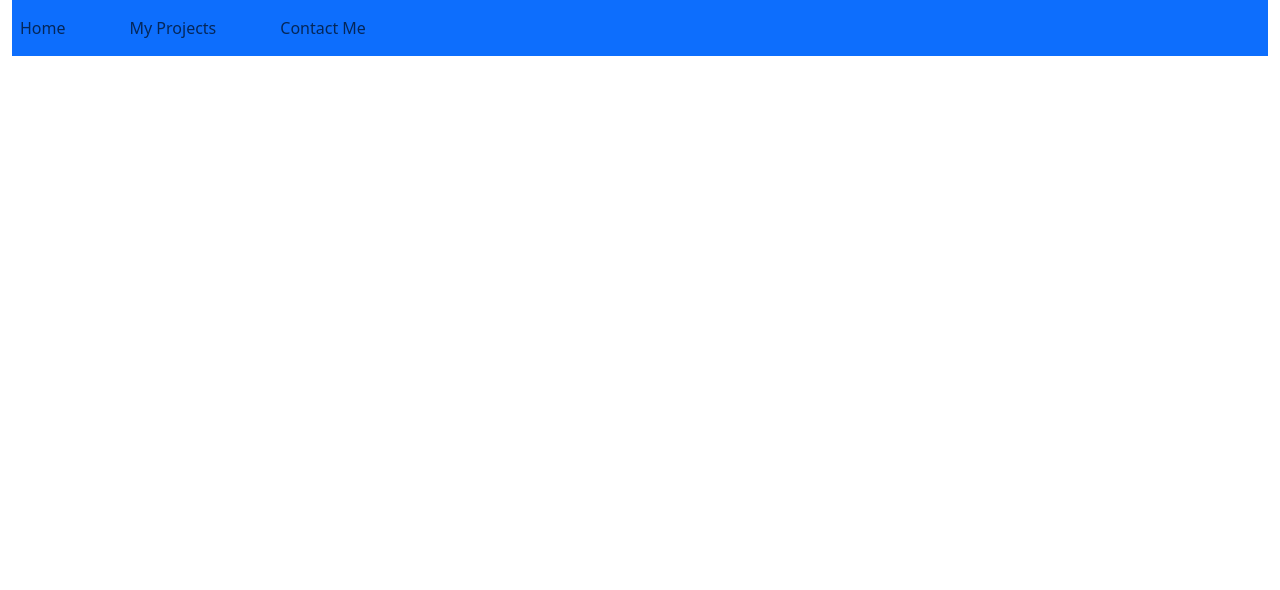
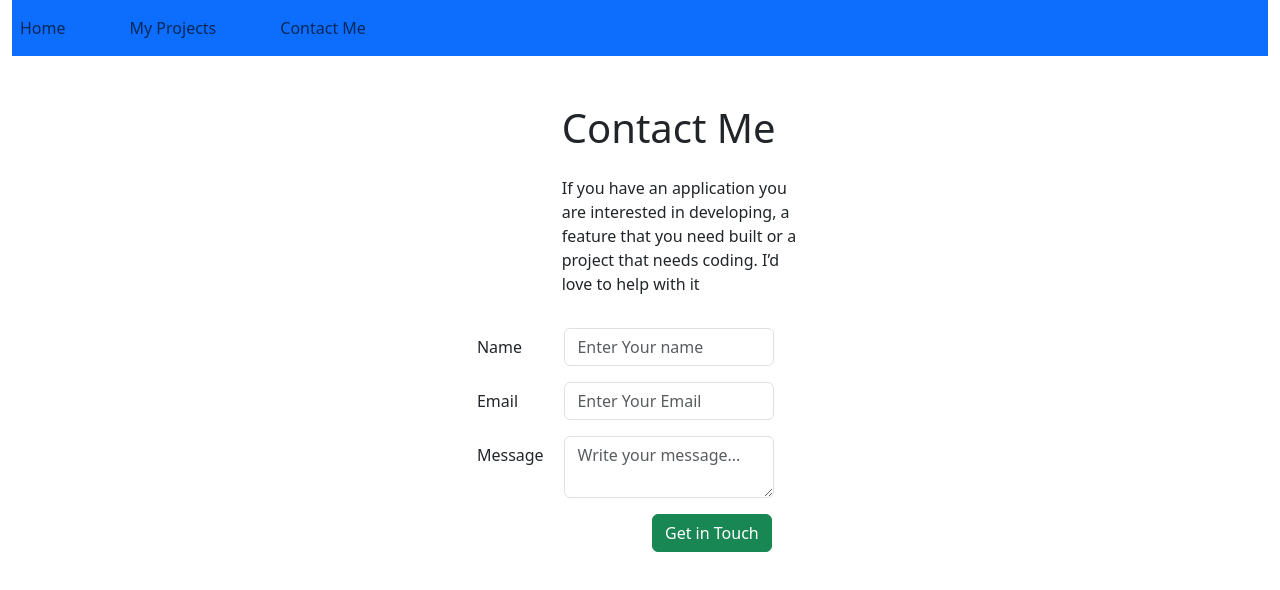
Before and after one commit to Kidd254/My-Portfolio-with-React-and-Bootstrap, a React (Create React App) app: page /contacts in a window 1280 px wide. Shown: the top 590 px of the page. Built offline with nearby package versions, Linux system fonts and the light colour scheme.

Commit message:
Add contactForm component to render

```diff
--- a/src/views/Contacts.jsx
+++ b/src/views/Contacts.jsx
@@ -1,9 +1,12 @@
+import ContactForm from '../componentss/ContactForm';
 import Layout from './Layout';
 
 const Contacts = () => (
   <>
     <Layout />
-    <section />
+    <section>
+      <ContactForm />
+    </section>
   </>
 );
 
```
